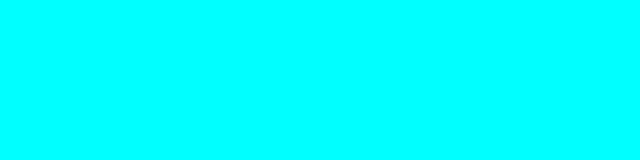
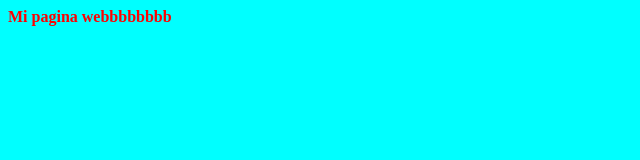
Before and after one commit to ABRAHM20/Curso_git, a plain HTML site: page index.html in a window 1280 px wide. Shown: the whole page, without its empty margins (0-640 px from the left). Drawn offline with Linux system fonts and the light colour scheme.

Commit message:
Update index.html
Le agrega pagina web

```diff
--- a/index.html
+++ b/index.html
@@ -7,6 +7,6 @@
     <link href="css/estilos.css" rel="stylesheet" type="text/css">
 </head>
 <body>
-
+    Mi pagina webbbbbbbb
 </body>
 </html>
```
